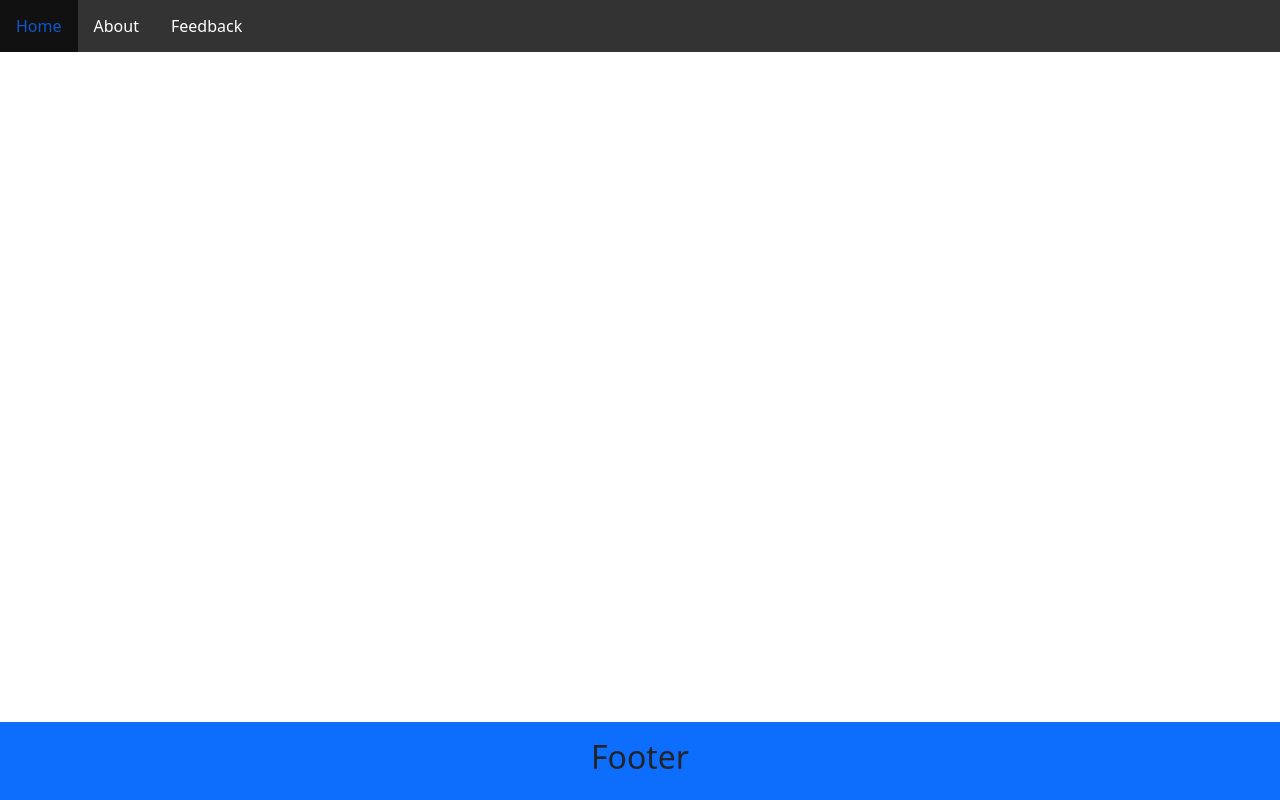
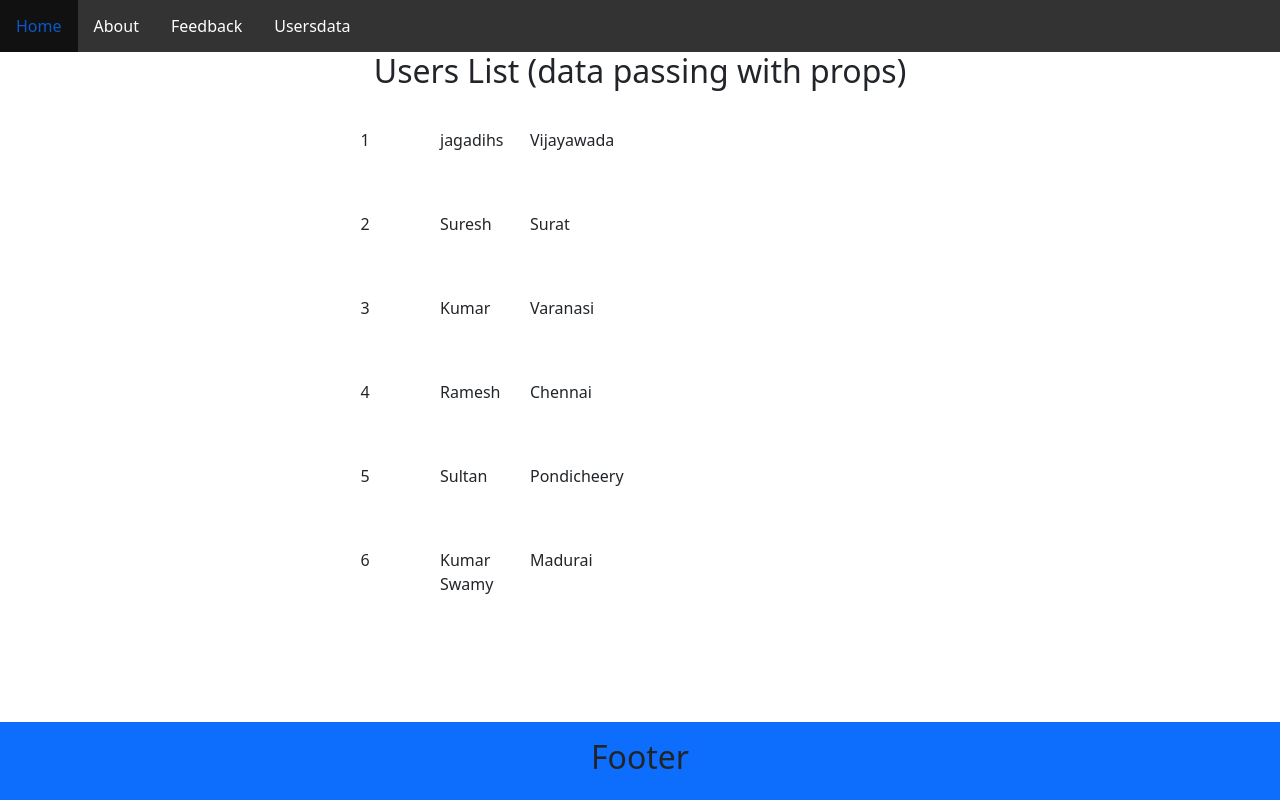
Before and after one commit to jagadishdatta/firstproject, a React (Create React App) app: page /Usersdata in a window 1280 px wide. Built offline with nearby package versions, Linux system fonts and the light colour scheme.

Commit message:
Props Example
Props Example

```diff
--- a/src/App.js
+++ b/src/App.js
@@ -8,7 +8,7 @@ import Footer from './components/Footer';
 import About from './components/About';
 import Home from './components/Home';
 import Feedback from './components/Feedback';
-
+import Usersdata from './components/Users';
 import { BrowserRouter as Router, Route } from 'react-router-dom';
 
 import './css/style.css';
@@ -22,7 +22,7 @@ function App() {
      <Route path="/" exact component={Home} />
       <Route path="/About"  component={About}/>
       <Route path="/Feedback"  component={Feedback}/>
-      {/* <Route path="/post/:slug" component={Post} /> */}
+      <Route path="/Usersdata"  component={Usersdata}/>
 
 
     </div>
--- a/src/components/Feedback.js
+++ b/src/components/Feedback.js
@@ -14,10 +14,8 @@ class Feedback extends Component {
       mySubmitHandler = (event) => {
 
         event.preventDefault();
-
-
-
-        alert("Thank you  ");
+       this.
+   alert("Thank you  ");
       }
       myChangeHandler = (event) => {
         let nam = event.target.name;
@@ -26,13 +24,7 @@ class Feedback extends Component {
 
         this.setState({[nam]: val});
 
-        // if(nam.trim().length === 0)
-        // {
-        //   err = <strong>Required Field</strong>;
-        // }
-        // this.setState({errormessage: err});
-   //   this.setState({[nam]: val});
-     //    this.setState({username: event.target.value});
+
       }
       render() {
         let success="";
@@ -70,31 +62,7 @@ class Feedback extends Component {
 
 </Row>
 </Container>
-//           <Form onSubmit={this.mySubmitHandler}>
 
-//   <Form.Row>
-//     <Col>
-//       <Form.Control placeholder="First name"   onChange={this.myChangeHandler}  />
-//     </Col>
-//     <Col>
-//       <Form.Control placeholder="Last name" />
-//     </Col>
-//   </Form.Row>
-//   <Button variant="primary" type="submit">
-//     Submit
-//   </Button>
-// </Form>
-
-        //   <h1>Hello {this.state.username}</h1>
-        //   <p>Enter your name, and submit:</p>
-        //   <input
-        //     type='text'
-        //     onChange={this.myChangeHandler}
-        //   />
-        //   <input
-        //     type='submit'
-        //   />
-        //   </form>
         );
       }
 }
--- a/src/components/Header.js
+++ b/src/components/Header.js
@@ -22,6 +22,7 @@ import {
   } from "react-router-dom";
 
 import About from './About';
+import Usersdata from './Users';
  const Header = (props) => {
   const [isOpen, setIsOpen] = useState(false);
 
@@ -36,19 +37,12 @@ import About from './About';
 
           <li><Link to="/About">About</Link></li>
           <li><Link to="/Feedback">Feedback</Link></li>
+          <li><Link to="/Usersdata">Usersdata</Link></li>
           </ul>
           </nav>
           </main>
 
-        <Router>
-        <Switch>
-           <Route  path="/about" exact component={About}>
-             <About />
-           </Route>
 
-         </Switch>
-
-        </Router>
  </div>
   );
 }
--- /dev/null
+++ b/src/components/Users/Userslist.js
@@ -0,0 +1,15 @@
+import React from "react";
+import './style.css';
+const Userslist =(value)=>(
+
+<div className="userslist">
+<ul className="usersdata">
+    <li>{value.id}</li>
+    <li>{value.name}</li>
+    <li>{value.city}</li>
+
+  </ul>
+  </div>
+
+);
+export default Userslist;
--- /dev/null
+++ b/src/components/Users/index.js
@@ -0,0 +1,29 @@
+import React from 'react';
+import Userslist from './Userslist';
+import 'bootstrap/dist/css/bootstrap.min.css';
+
+ function Usersdata()
+{
+    const Users=[{id: "1",name: "jagadihs",city: "Vijayawada"},
+    {id: "2",name: "Suresh",city: "Surat"},
+    {id: "3",name: "Kumar",city: "Varanasi"},
+    {id: "4",name: "Ramesh",city: "Chennai"},
+    {id: "5",name: "Sultan",city: "Pondicheery"},
+    {id: "6",name: "Kumar Swamy",city: "Madurai"},];
+
+  return (
+
+
+            <div>
+                <h2>Users List (data passing with  props)</h2>
+
+              <section>
+                  {
+                      Users.map((list) =>  ( <Userslist id={list.id} name={list.name} city={list.city}  /> ) )
+                  }
+              </section>
+            </div>
+        );
+        }
+
+        export default Usersdata;
--- /dev/null
+++ b/src/components/Users/style.css
@@ -0,0 +1,13 @@
+.usersdata{
+    background-color:white;
+
+}
+.userslist{
+    margin-left:25%;
+    margin-right: 25%;
+}
+
+.userslist  ul li{
+    width: 90px;
+    padding: 30px;
+}
```
